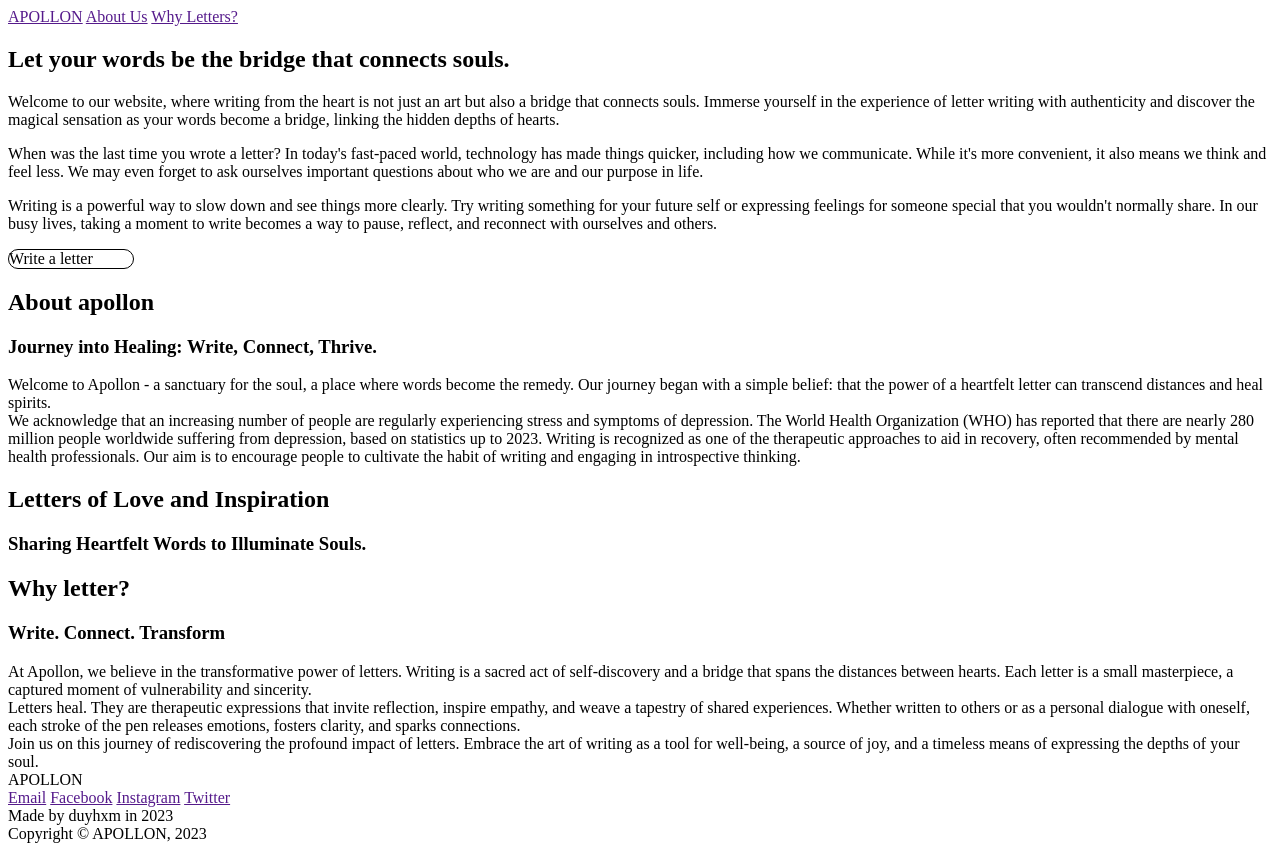
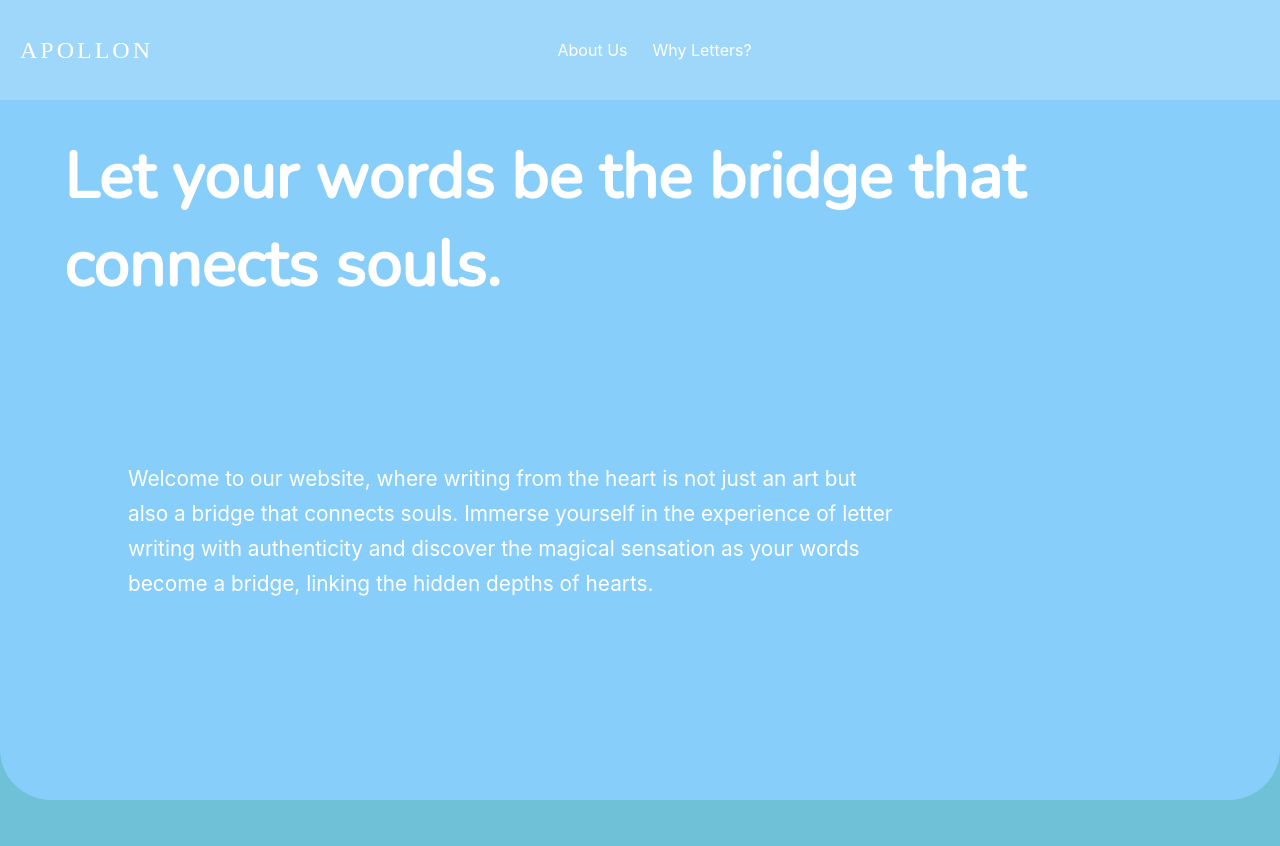
Before and after one commit to duyhxm/project, a plain HTML site: page index.html in a window 1280 px wide. Shown: the top 846 px of the page. Drawn offline with nearby package versions, Linux system fonts and the light colour scheme; a script that the page names is missing; a web font is replaced by a local one.

Commit message:
Update main.css

```diff
--- a/main.css
+++ b/main.css
@@ -1,20 +1,296 @@
-.button {
-  width: 10%;
-  height: 10%;
-  box-sizing: border-box;
-  border: 1px solid black;
-  border-radius: 10px;
-  cursor: pointer;
+@font-face {
+    font-family: 'Nunito';
+    src: url(https://fonts.gstatic.com/s/nunito/v26/XRXV3I6Li01BKofIOOaBXso.woff2) format('woff2');
 }
-.button:hover {
-  border: 1px solid powderblue;
+@font-face {
+    font-family: 'Inter';
+    src: url(Font/Inter/Inter-Regular.ttf);
 }
 
-.box {
-  background-color: black;
-  width: 200px;
-  height: 200px;
-  color: white;
-  margin: auto;
-  padding: 70px 0;
+@font-face {
+    font-family: 'tesla';
+    src: url(Font/tesla.ttf);
 }
+
+@font-face {
+    font-family: 'JetBrains Mono';
+    src: url(Font/JetBrainsMono-Regular.ttf);
+}
+
+:root {
+    --color1: #00DDFA;
+    --color2: white;
+    --color3: rgb(244,244,248);
+    --color4: #C8F2F7;
+    --color5: #43554B;
+    --color6: #262D29;
+    --color7: #000000;
+    --color8: #89EAF7;
+    /*background_color1*/
+    --color9: #00707C;
+    /*background_color2 */
+    --color10: #6EC1D6;
+    /* font-color */
+    --color11:#FFFFFF;
+    --color12: #87CEFA;
+    --word_color: white;
+}
+
+html {
+    font-size: 100%;
+    margin: 0;
+}
+
+body {
+    margin: 0;
+    max-width: 100vw;
+    font-family: 'Inter', sans-serif;
+    background-color: var(--color10);
+}
+
+* {
+    box-sizing: border-box;
+}
+
+header {
+    height: 12.5vh;
+    width: 100%;
+    background-color: rgba(255, 255, 255, 0.2);
+    position: fixed;
+    display: grid;
+    grid-template-areas: "h1 h2 h3 h4";
+    grid-template-columns: 1fr 1fr 1fr 1fr;
+    gap: 0 25px;
+    z-index: 1;
+    grid-area: section1;
+}
+
+header a {
+    text-decoration: none;
+    color: var(--word_color);
+    line-height: 12.5vh;
+}
+
+header #header_logo{
+    font-family: 'tesla';
+    font-size: 1.5rem;
+    margin:  0 0 0 20px;
+    letter-spacing: 3px;
+    grid-area: h1;
+}
+
+header #header_about_us {
+    grid-area: h2;
+    text-align: right;
+
+}
+
+header #header_about_us:hover {
+    color: var(--color8);
+}
+
+header #header_why_letter {
+    grid-area: h3;
+}
+
+header #header_why_letter:hover {
+    color: var(--color8);
+}
+
+main{
+    grid-area: section2;
+    display: grid;
+    grid-template-areas:
+    "s1"
+    "s2"
+    "s3"
+    "s4"
+    "s5";
+    grid-template-rows: repeat(5,100vh);
+    row-gap: 50px;
+}
+
+main .title {
+    font-family: 'Nunito';
+    font-size: 4rem;
+}
+
+main .content {
+    font-family: 'Inter';
+    font-size: 1.3rem;
+}
+
+main #introduction {
+    color: var(--color11);
+    grid-area: s1;
+    grid-template-columns: repeat(8,1fr);
+    background-color: var(--color12);
+    border-radius: 0 0 4vw 4vw;
+    display: relative;
+}
+
+#introduction .title {
+    width: 90%;
+    position: absolute;
+    left: 5%;
+    top: 10%;
+}
+
+#introduction .content {
+    width: 60%;
+    position: absolute;
+    top: 55%;
+    left: 10%;
+    line-height: 35px;
+}
+
+main #letter {
+    margin: 0 1vw 0 1vw;
+    position: relative;
+    grid-area: s2;
+    background-color: #76E8F9;
+    backdrop-filter: blur(10px);
+    padding: 20px 20px;
+    align-items: center;
+    border-radius: calc(4vw + 20px);
+}
+
+#letter .content__container {
+    width: 75%;
+    height: 100%;
+    background-color: rgba(255, 255, 255, 0.3);
+    border-radius: 4vw;
+    padding: 2vw 4vw 2vw 4vw;
+    overflow:hidden;
+}
+.content__container .content {
+    font-size: 1rem;
+    font-family: 'JetBrains Mono' !important;
+    line-height: 30px;
+}
+
+#letter .button {
+    width: 15%;
+    height: 50px;
+    position: absolute;
+    top: 70%;
+    left: 80%;
+    border-radius: 100px;
+    background-color: white;
+    text-align: center;
+    line-height: 50px;
+    cursor: pointer;
+}
+
+#letter .button:hover {
+    background-color: black;
+    color: white;
+}
+
+main #content_about_us {
+    grid-area: s3;
+    font-family: 'Nunito';
+    background-color: white;
+    border-radius: 4vw;
+    margin: 0 1vw;
+    padding: 5%;
+}
+
+#content_about_us .title {
+    margin: 0;
+}
+
+#content_about_us .text {
+    margin: 0 0 0 2%;
+
+}
+#content_about_us .content {
+    padding: 5%;
+    line-height: 35px;
+}
+
+main #public_letter {
+    grid-area: s4;
+    margin: 0 1vw;
+    display: flex;
+}
+
+#public_letter .header {
+    width: 40%;
+    display:flex;
+    flex-direction: column;
+    justify-content: center;
+}
+#public_letter .header .title {
+    margin: 0;
+    text-align: center;
+}
+
+#public_letter .header .text {
+    margin: 0 0 0 2%;
+    text-align: center;
+}
+
+#public_letter .letter {
+    width: 60%;
+    background-color: white;
+    border-radius: 4vw;
+}
+
+main #content_why_letter {
+    grid-area: s5;
+    background-color: white;
+    border-radius: 4vw 4vw 0 0;
+    padding: 5%;
+}
+
+#content_why_letter .title {
+    margin: 0;
+}
+
+#content_why_letter .text {
+    margin: 0 0 0 2%;
+}
+
+#content_why_letter .content{
+    padding: 5%;
+    line-height: 35px;
+
+}
+footer {
+    display: grid;
+    grid-area: section3;
+    padding: 0 2vw 0 2vw;
+    grid-template-areas:
+    "footer-row1"
+    "footer-row2";
+    grid-template-rows: 12.5vh 12.5vh;
+    background-color: rgba(0,0,0,0.9);
+}
+
+footer #information {
+    grid-area: footer-row1;
+    display: flex;
+    justify-content: space-between;
+    align-items: center;
+    word-spacing: 10px;
+}
+
+footer #information a {
+    text-decoration: none;
+    color: var(--word_color);
+}
+
+footer #license {
+    grid-area: footer-row2;
+    display: flex;
+    justify-content: space-between;
+    align-items: center;
+    color: var(--word_color);
+}
+#information #footer_logo {
+    font-family: 'tesla';
+    font-size: 2.5rem;
+    color: var(--word_color);
+    letter-spacing: 6px;
+}
```
